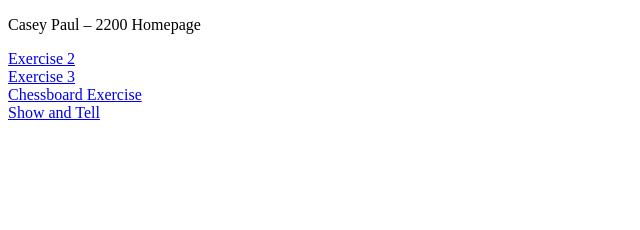
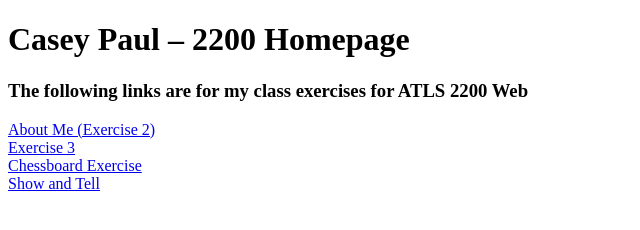
Before and after one commit to caseyjpaul/2200.github.io, a plain HTML site: page index.html in a window 1280 px wide. Shown: the whole page, without its empty margins (0-640 px from the left). Drawn offline with Linux system fonts and the light colour scheme.

Commit message:
update index

```diff
--- a/index.html
+++ b/index.html
@@ -4,9 +4,10 @@
        <title>Casey Paul Homepage</title>
     </head>
     <body>
-      <p>Casey Paul – 2200 Homepage</p>
+      <h1>Casey Paul – 2200 Homepage</h1>
+      <h3>The following links are for my class exercises for ATLS 2200 Web</h3>
 
-      <a href="https://caseyjpaul.github.io/2200.github.io/Exercise2/index.html">Exercise 2</a>
+      <a href="https://caseyjpaul.github.io/2200.github.io/Exercise2/index.html">About Me (Exercise 2)</a>
       <br>
       <a href="https://caseyjpaul.github.io/2200.github.io/Exercise3/index.html">Exercise 3</a>
       <br>
```
Also changed, not shown: 1 other file.
